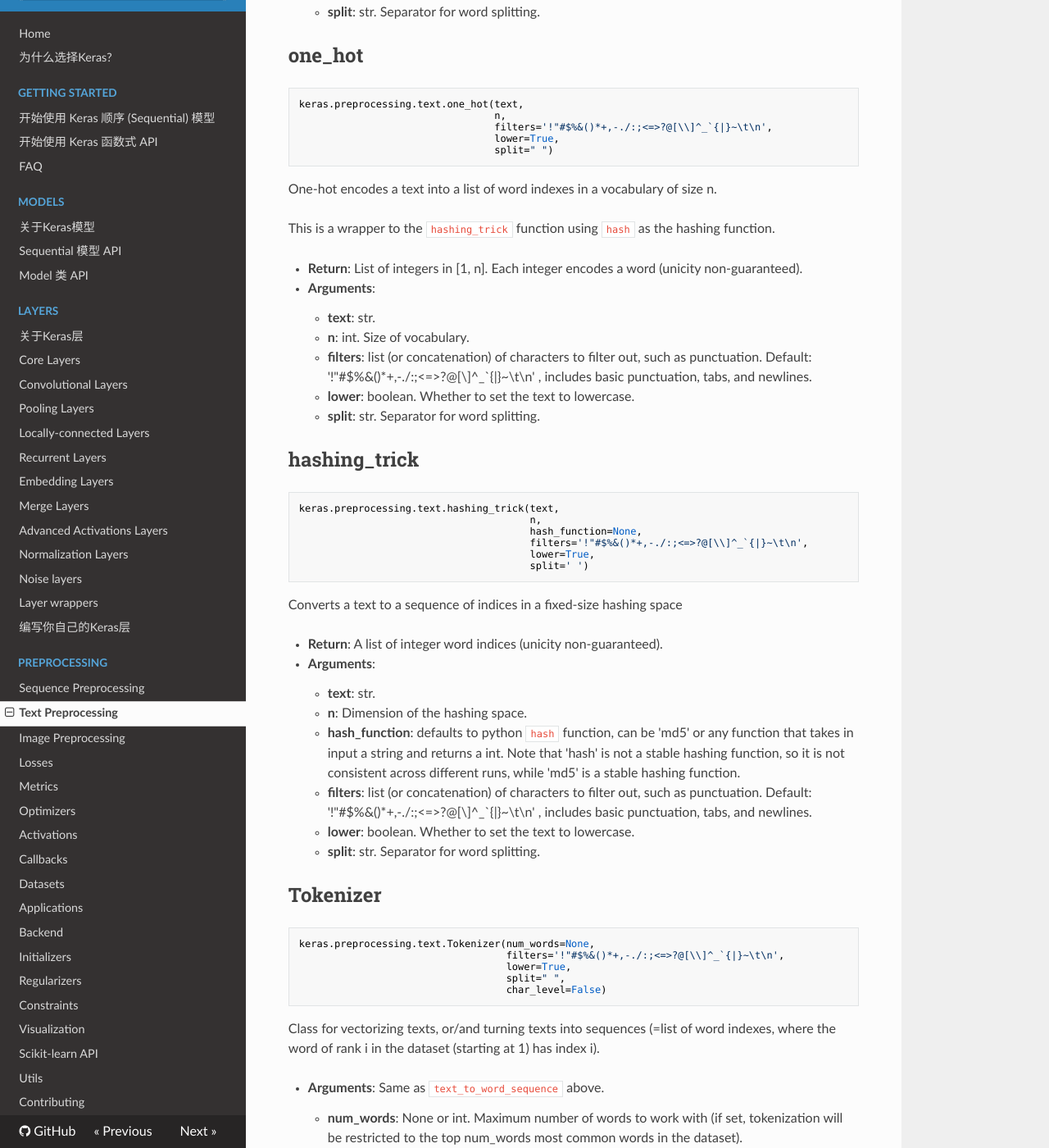
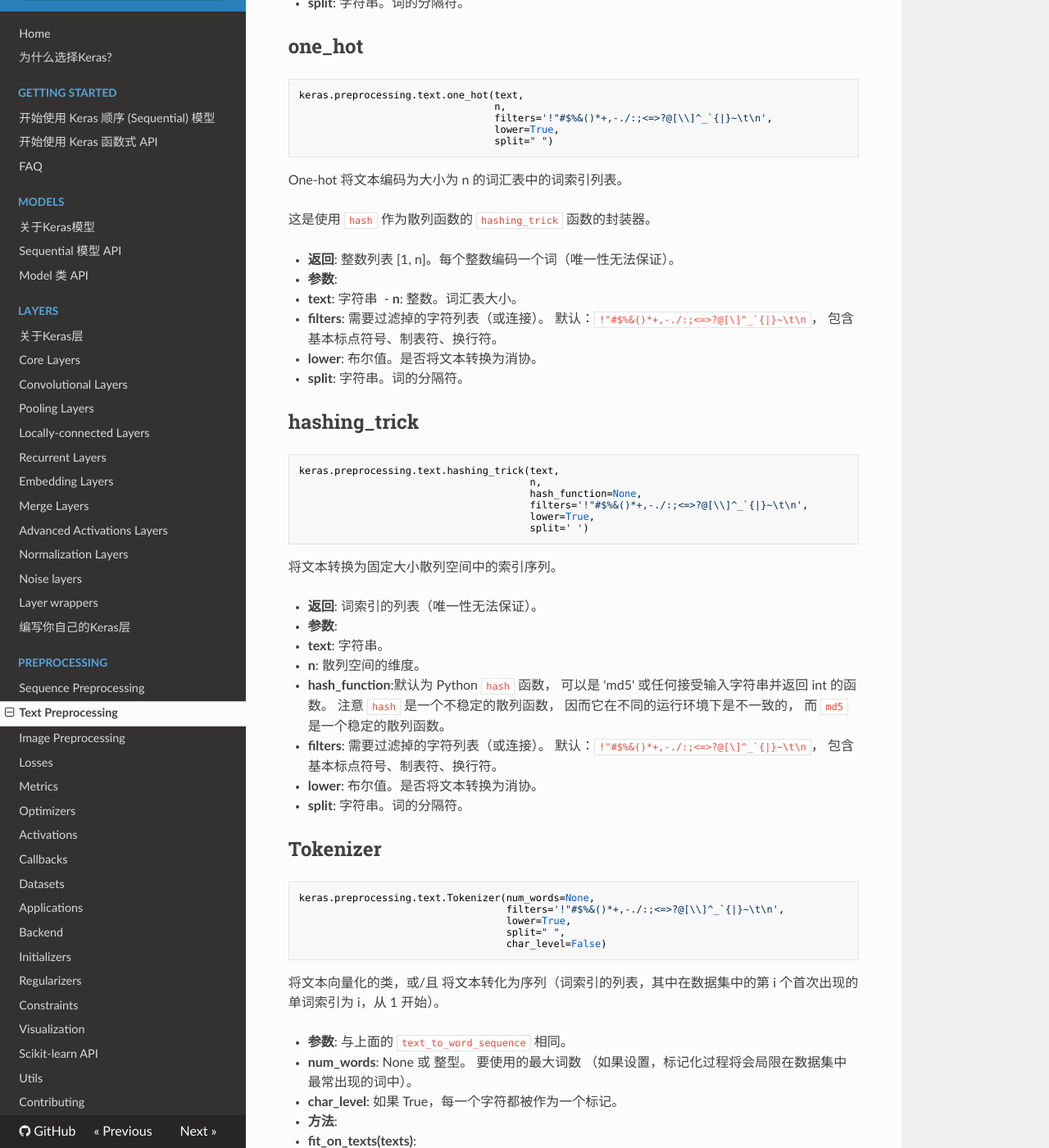
Before and after one commit to keras-team/keras-docs-zh, an MkDocs documentation site: the page built from sources/preprocessing/text.md, in a window 1280 px wide and 1400 px high, scrolled down 454 px. Shown: the whole window at 82% size. Built offline with MkDocs 1.6.1, drawn with Linux system fonts in a browser that asks for light colours; nearby versions of some CDN libraries; old or Windows-style settings are respelled for this version of MkDocs; some of the changed text lies outside the part shown.

Commit message:
Update text.md

````diff
--- a/sources/preprocessing/text.md
+++ b/sources/preprocessing/text.md
@@ -8,17 +8,17 @@ keras.preprocessing.text.text_to_word_sequence(text,
                                                split=" ")
 ```
 
-Split a sentence into a list of words.
+将一个句子划分为词的列表。
 
-- __Return__: List of words (str).
+- __返回__: 词的列表（字符串）。
 
-- __Arguments__:
-    - __text__: str.
-    - __filters__: list (or concatenation) of characters to filter out, such as
-         punctuation. Default: '!"#$%&()*+,-./:;<=>?@[\\]^_`{|}~\t\n' , includes
-         basic punctuation, tabs, and newlines.
-    - __lower__: boolean. Whether to set the text to lowercase.
-    - __split__: str. Separator for word splitting.
+- __参数__：
+  - __text__: 字符串。
+  - __filters__: 需要过滤掉的字符列表（或连接）。
+  默认：<code>!"#$%&()*+,-./:;<=>?@[\\]^_`{|}~\t\n</code>，
+  包含基本标点符号、制表符、换行符。
+  - __lower__: 布尔值。是否将文本转换为消协。
+  - __split__: 字符串。词的分隔符。
 
 ## one_hot
 
@@ -30,20 +30,20 @@ keras.preprocessing.text.one_hot(text,
                                  split=" ")
 ```
 
-One-hot encodes a text into a list of word indexes in a vocabulary of size n.
+One-hot 将文本编码为大小为 n 的词汇表中的词索引列表。
 
-This is a wrapper to the `hashing_trick` function using `hash` as the hashing function.
+这是使用 `hash` 作为散列函数的 `hashing_trick` 函数的封装器。
 
-- __Return__: List of integers in [1, n]. Each integer encodes a word (unicity non-guaranteed).
+- __返回__: 整数列表 [1, n]。每个整数编码一个词（唯一性无法保证）。
 
-- __Arguments__:
-    - __text__: str.
-    - __n__: int. Size of vocabulary.
-    - __filters__: list (or concatenation) of characters to filter out, such as
-         punctuation. Default: '!"#$%&()*+,-./:;<=>?@[\\]^_`{|}~\t\n' , includes
-         basic punctuation, tabs, and newlines.
-    - __lower__: boolean. Whether to set the text to lowercase.
-    - __split__: str. Separator for word splitting.
+- __参数__:
+  - __text__: 字符串
+  - __n__: 整数。词汇表大小。
+  - __filters__: 需要过滤掉的字符列表（或连接）。
+  默认：<code>!"#$%&()*+,-./:;<=>?@[\\]^_`{|}~\t\n</code>，
+  包含基本标点符号、制表符、换行符。
+  - __lower__: 布尔值。是否将文本转换为消协。
+  - __split__: 字符串。词的分隔符。
 
 ## hashing_trick
 
@@ -56,23 +56,23 @@ keras.preprocessing.text.hashing_trick(text,
                                        split=' ')
 ```
 
-Converts a text to a sequence of indices in a fixed-size hashing space
+将文本转换为固定大小散列空间中的索引序列。
 
-- __Return__:
-        A list of integer word indices (unicity non-guaranteed).
-- __Arguments__:
-    - __text__: str.
-    - __n__: Dimension of the hashing space.
-    - __hash_function__: defaults to python `hash` function, can be 'md5' or
-            any function that takes in input a string and returns a int.
-            Note that 'hash' is not a stable hashing function, so
-            it is not consistent across different runs, while 'md5'
-            is a stable hashing function.
-    - __filters__: list (or concatenation) of characters to filter out, such as
-         punctuation. Default: '!"#$%&()*+,-./:;<=>?@[\\]^_`{|}~\t\n' , includes
-         basic punctuation, tabs, and newlines.
-    - __lower__: boolean. Whether to set the text to lowercase.
-    - __split__: str. Separator for word splitting.
+- __返回__: 词索引的列表（唯一性无法保证）。
+
+- __参数__:
+  - __text__: 字符串。
+  - __n__: 散列空间的维度。
+  - __hash_function__:默认为 Python `hash` 函数，
+  可以是 'md5' 或任何接受输入字符串并返回 int 的函数。
+  注意 `hash` 是一个不稳定的散列函数，
+  因而它在不同的运行环境下是不一致的，
+  而 `md5` 是一个稳定的散列函数。
+  - __filters__: 需要过滤掉的字符列表（或连接）。
+  默认：<code>!"#$%&()*+,-./:;<=>?@[\\]^_`{|}~\t\n</code>，
+  包含基本标点符号、制表符、换行符。
+  - __lower__: 布尔值。是否将文本转换为消协。
+  - __split__: 字符串。词的分隔符。
 
 ## Tokenizer
 
@@ -84,44 +84,43 @@ keras.preprocessing.text.Tokenizer(num_words=None,
                                    char_level=False)
 ```
 
-Class for vectorizing texts, or/and turning texts into sequences (=list of word indexes, where the word of rank i in the dataset (starting at 1) has index i).
+将文本向量化的类，或/且 将文本转化为序列（词索引的列表，其中在数据集中的第 i 个首次出现的单词索引为 i，从 1 开始）。
 
-- __Arguments__: Same as `text_to_word_sequence` above.
-    - __num_words__: None or int. Maximum number of words to work with (if set, tokenization will be restricted to the top num_words most common words in the dataset).
-    - __char_level__: if True, every character will be treated as a token.
+- __参数__: 与上面的 `text_to_word_sequence` 相同。
+  - __num_words__: None 或 整型。 要使用的最大词数 （如果设置，标记化过程将会局限在数据集中最常出现的词中）。
+  - __char_level__: 如果 True，每一个字符都被作为一个标记。
 
-- __Methods__:
+- __方法__:
+  - __fit_on_texts(texts)__:
+    - __参数__:
+      - __texts__: 需要训练的文本列表。
 
-    - __fit_on_texts(texts)__:
-        - __Arguments__:
-            - __texts__: list of texts to train on.
+  - __texts_to_sequences(texts)__
+     - __参数__:
+       - __texts__: 需要转换为序列的文本列表。
+     - __返回__: 序列的列表（每个文本输入一个序列）。
 
-    - __texts_to_sequences(texts)__
-        - __Arguments__:
-            - __texts__: list of texts to turn to sequences.
-        - __Return__: list of sequences (one per text input).
+  - __texts_to_sequences_generator(texts)__: 以上方法的生成器版本。
+    - __返回__: 每一次文本输入返回一个序列。
 
-    - __texts_to_sequences_generator(texts)__: generator version of the above.
-        - __Return__: yield one sequence per input text.
+  - __texts_to_matrix(texts)__:
+    - __返回__: numpy array of shape `(len(texts), num_words)`.
+    - __参数__:
+      - __texts__: 需要向量化的文本列表。
+      - __mode__: "binary", "count", "tfidf", "freq" 之一 (默认: "binary")。
 
-    - __texts_to_matrix(texts)__:
-        - __Return__: numpy array of shape `(len(texts), num_words)`.
-        - __Arguments__:
-            - __texts__: list of texts to vectorize.
-            - __mode__: one of "binary", "count", "tfidf", "freq" (default: "binary").
+  - __fit_on_sequences(sequences)__:
+    - __参数__:
+      - __sequences__: 需要训练的文本列表。
 
-    - __fit_on_sequences(sequences)__:
-        - __Arguments__:
-            - __sequences__: list of sequences to train on.
+  - __sequences_to_matrix(sequences)__:
+    - __返回__: 尺寸为 `(len(sequences), num_words)` 的 numpy 数组。
+    - __参数__:
+      - __sequences__: 需要向量化的序列列表。
+      - __mode__: "binary", "count", "tfidf", "freq" 之一 (默认: "binary")。
 
-    - __sequences_to_matrix(sequences)__:
-        - __Return__: numpy array of shape `(len(sequences), num_words)`.
-        - __Arguments__:
-            - __sequences__: list of sequences to vectorize.
-            - __mode__: one of "binary", "count", "tfidf", "freq" (default: "binary").
-
-- __Attributes__:
-    - __word_counts__: dictionary mapping words (str) to the number of times they appeared on during fit. Only set after fit_on_texts was called.
-    - __word_docs__: dictionary mapping words (str) to the number of documents/texts they appeared on during fit. Only set after fit_on_texts was called.
-    - __word_index__: dictionary mapping words (str) to their rank/index (int). Only set after fit_on_texts was called.
-    - __document_count__: int. Number of documents (texts/sequences) the tokenizer was trained on. Only set after fit_on_texts or fit_on_sequences was called.
+- __属性__:
+  - __word_counts__: 在训练时将词（字符串）映射到其出现次数的字典。只在调用 `fit_on_text` 后才被设置。
+  - __word_docs__: 在训练时将词（字符串）映射到其出现的文档/文本数的字典。只在调用 `fit_on_text` 后才被设置。
+  - __word_index__: 将词（字符串）映射到索引（整型）的字典。只在调用 `fit_on_text` 后才被设置。
+  - __document_count__: 整型。标志器训练的文档（文本/序列）数量。只在调用 `fit_on_text` 或 `fit_on_sequences` 后才被设置。
````
